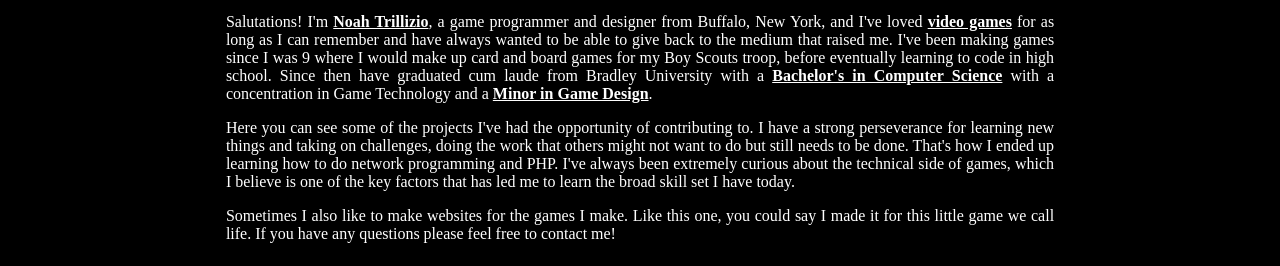
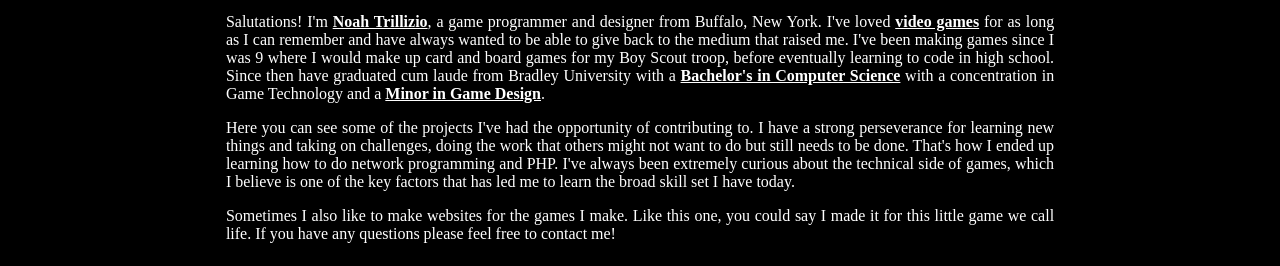
Before and after one commit to noahtrillizio/noahtrillizio.github.io, a plain HTML site: page index.html in a window 1280 px wide. Shown: the part 733-999 px from the top of the page. Drawn offline with nearby package versions, Linux system fonts and the light colour scheme.

Commit message:
Minor Gramer Fixes

```diff
--- a/index.html
+++ b/index.html
@@ -48,9 +48,9 @@
     <div id = "divToShow" class = "reveal introtext-container">
       <div class="aboutme" style="text-align: center;">About Me</div>
       <div class="AboutMeTextCenter">
-        <p>Salutations! I'm <b><u>Noah Trillizio</u></b>, a game programmer and designer from Buffalo, New York, and I've loved <b><u>video games</u></b> for as long as I
+        <p>Salutations! I'm <b><u>Noah Trillizio</u></b>, a game programmer and designer from Buffalo, New York. I've loved <b><u>video games</u></b> for as long as I
           can remember and have always wanted to be able to give back to the medium that raised me. I've been making games since I was 9 where I would make up
-          card and board games for my Boy Scouts troop, before eventually learning to code in high school. Since then have graduated cum laude from Bradley University
+          card and board games for my Boy Scout troop, before eventually learning to code in high school. Since then have graduated cum laude from Bradley University
           with a <b><u>Bachelor's in Computer Science</u></b> with a concentration in Game Technology and a <b><u>Minor in Game Design</u></b>.
         </p>
         <p>Here you can see some of the projects I've had the opportunity of contributing to. I have a strong perseverance for learning
```
Also changed, not shown: 1 other file.
